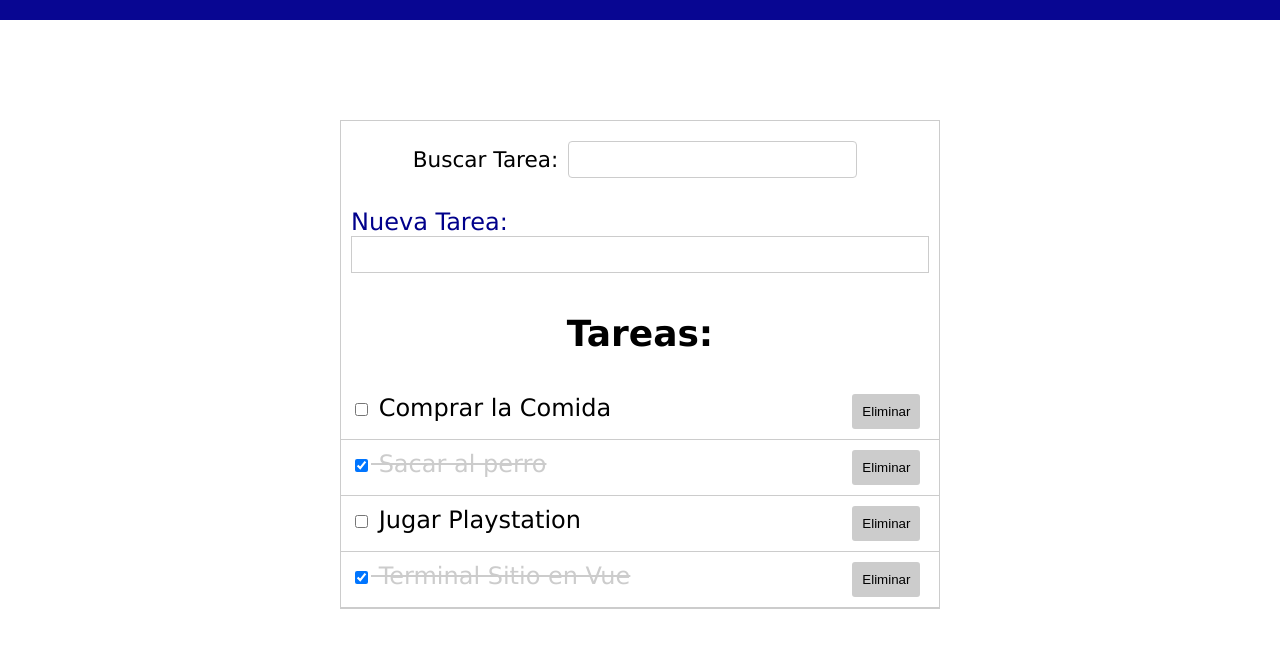
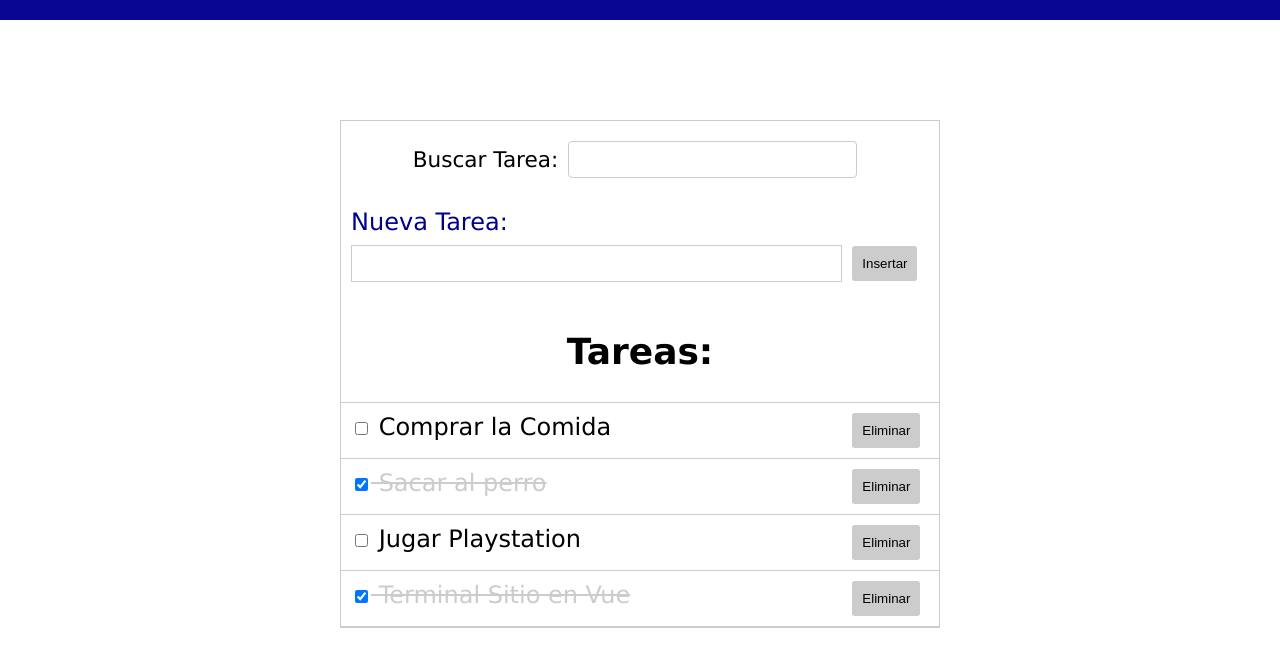
Before and after one commit to yordanhf/VueJSPrimeraAPP, a Vue app: page / in a window 1280 px wide. Shown: the top 666 px of the page. Built offline with nearby package versions, Linux system fonts and the light colour scheme.

Commit message:
ya mate este

```diff
--- a/src/App.vue
+++ b/src/App.vue
@@ -5,7 +5,6 @@
 
   <div id="main-container">
       <PruebaTarea @envia-texto="buscarTarea"/>
-
       <TareasAdd @add-tarea="addTarea" />
       <h2>
       Tareas:
@@ -112,7 +111,7 @@ body{
 }
 
 h2{
-  padding: 0 10px;
+  padding: 0 5px;
   text-align: center;
 }
 </style>
--- a/src/components/TareasAdd.vue
+++ b/src/components/TareasAdd.vue
@@ -2,14 +2,14 @@
     <div id="add-container">
         <form @submit.prevent="addTarea">
             <label id="label-tarea">Nueva Tarea:</label>
+            <br>
             <input type="text" v-model="title">
+            <button id="binsertar" @click.prevent="addTarea">Insertar </button>
         </form>
-
-
     </div>
 </template>
+
 <script>
-//import { uuid } from "uuid";
 export default{
     name:"TareasAdd",
     data(){
@@ -27,7 +27,6 @@ export default{
 
             this.title = '';
             this.$emit('add-tarea', newTarea)
-            // console.log(newTarea)
 
         },
          randomKey() {
@@ -48,6 +47,20 @@ input{
     padding: 10px;
     outline: none;
     border: solid 1px #ccc;
-    width: 100%;
+    width: 85%;
+}
+#binsertar{
+    margin: 10px;
+    border: none;
+    border-radius: 3px;
+    padding: 10px;
+    background-color: #ccc;
+    color: black;
+}
+
+#binsertar:hover{
+    background-color: #020b81;
+    color: white;
+
 }
 </style>
--- a/src/components/TareasComp.vue
+++ b/src/components/TareasComp.vue
@@ -1,5 +1,5 @@
 <template>
-    <div>
+    <div id="tareaup">
         <div v-for="tareas in tareasList" v-bind:key="tareas.id" >
         <TareasItem v-bind:tarea="tareas"
         @eliminar-tarea="enviarTarea"
@@ -30,4 +30,7 @@
 </script>
 
 <style>
+#tareaup{
+    border-top: solid 1px #ccc;
+}
 </style>
--- a/src/components/TareasItem.vue
+++ b/src/components/TareasItem.vue
@@ -15,8 +15,7 @@
 <script>
 export default{
     name: "TareasItem",
-    props: ["tarea"]
-
+    props: ["tarea"],
 
     }
 </script>
```
